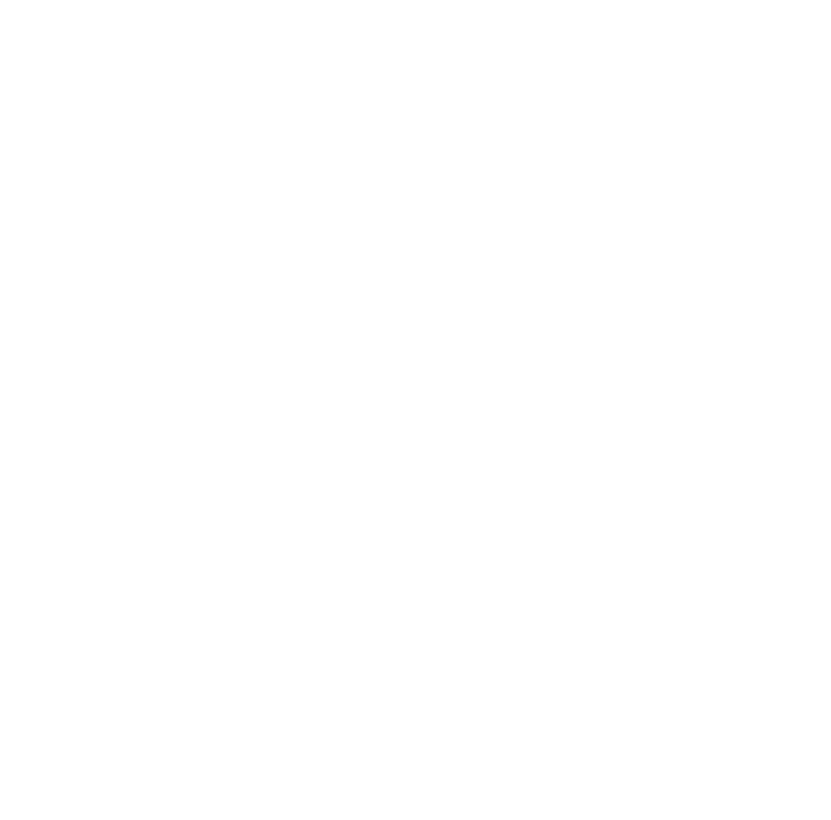
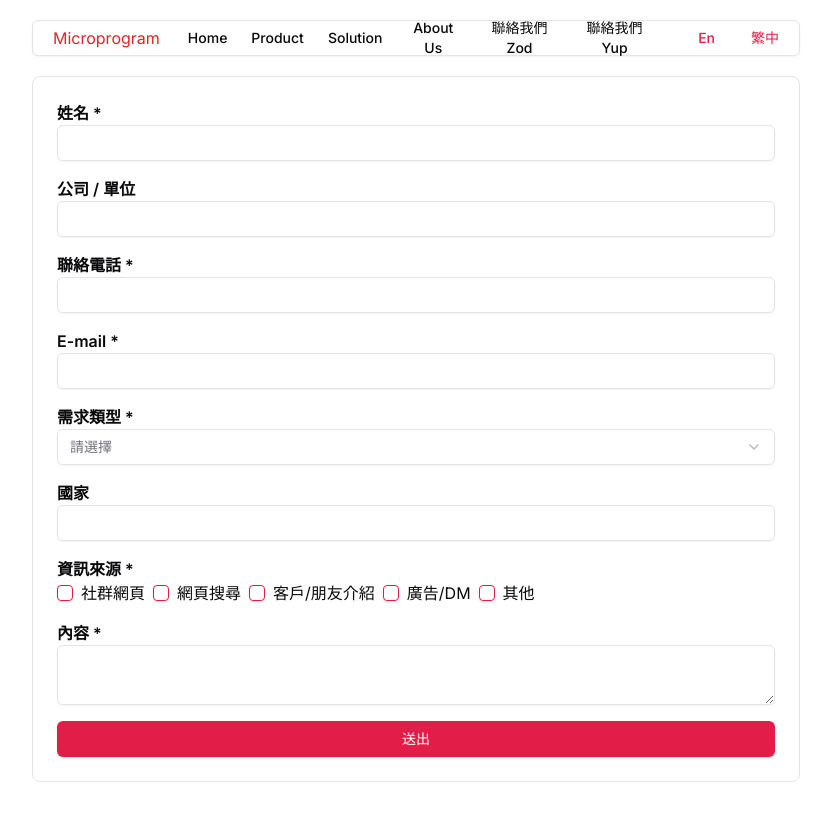
Before and after one commit to CaiXinRu/mp_website, a Next.js app: page /en/contact-us-yup in a window 1280 px wide. Before the commit this address had no page. Shown: the top 820 px of the page, without its empty margins (224-1055 px from the left). Built offline with nearby package versions, Linux system fonts and the light colour scheme.

Commit message:
feat: create contact-us page with yup

```diff
--- a/package.json
+++ b/package.json
@@ -25,6 +25,7 @@
     "react-hook-form": "^7.54.2",
     "tailwind-merge": "^3.0.2",
     "tailwindcss-animate": "^1.0.7",
+    "yup": "^1.6.1",
     "zod": "^3.24.2"
   },
   "devDependencies": {
--- a/src/app/[locale]/components/Header.tsx
+++ b/src/app/[locale]/components/Header.tsx
@@ -70,6 +70,11 @@
             <Link href={'/contact-us-zod'}>聯絡我們Zod</Link>
           </MenubarTrigger>
         </MenubarMenu>
+        <MenubarMenu>
+          <MenubarTrigger>
+            <Link href={'/contact-us-yup'}>聯絡我們Yup</Link>
+          </MenubarTrigger>
+        </MenubarMenu>
       </div>
       <LocaleSwitcher />
     </Menubar>
--- /dev/null
+++ b/src/app/[locale]/contact-us-yup/page.tsx
@@ -0,0 +1,164 @@
+'use client'
+
+import { useForm } from 'react-hook-form'
+import * as yup from 'yup'
+import { yupResolver } from '@hookform/resolvers/yup'
+import { Button } from '@/components/ui/button'
+import { Input } from '@/components/ui/input'
+import { Textarea } from '@/components/ui/textarea'
+import {
+  Select,
+  SelectTrigger,
+  SelectValue,
+  SelectContent,
+  SelectItem,
+} from '@/components/ui/select'
+import { Checkbox } from '@/components/ui/checkbox'
+import { useTranslations } from 'next-intl'
+
+const formSchema = yup.object().shape({
+  name: yup.string().required('nameRequired'),
+  company: yup.string().nullable(),
+  phone: yup.string().min(10, 'phoneRequired').required('phoneRequired'),
+  email: yup.string().email('validEmail').required('validEmail'),
+  requestType: yup.string().required('selectRequestType'),
+  country: yup.string().nullable(),
+  sources: yup.array().of(yup.string()).min(1, 'selectSource'),
+  content: yup.string().required('contentRequired'),
+})
+
+export default function ContactUsYup() {
+  const t = useTranslations()
+  const {
+    register,
+    handleSubmit,
+    setValue,
+    watch,
+    trigger,
+    formState: { errors },
+  } = useForm({
+    resolver: yupResolver(formSchema),
+    defaultValues: {
+      requestType: '',
+      sources: [],
+    },
+  })
+
+  const onSubmit = (data: any) => {
+    console.log('表單資料：', data)
+  }
+
+  const selectedSources = watch('sources') || []
+
+  return (
+    <form
+      onSubmit={handleSubmit(onSubmit)}
+      className='mx-auto p-6 border rounded-lg space-y-4'
+    >
+      {/* 姓名 */}
+      <div>
+        <label className='block font-semibold'>姓名 *</label>
+        <Input {...register('name')} className='border p-2 w-full' />
+        <p className='text-red-600 text-sm'>
+          {errors.name?.message ? t(errors.name.message) : ''}
+        </p>
+      </div>
+
+      {/* 公司 / 單位 */}
+      <div>
+        <label className='block font-semibold'>公司 / 單位</label>
+        <Input {...register('company')} className='border p-2 w-full' />
+      </div>
+
+      {/* 聯絡電話 */}
+      <div>
+        <label className='block font-semibold'>聯絡電話 *</label>
+        <Input {...register('phone')} className='border p-2 w-full' />
+        <p className='text-red-600 text-sm'>
+          {errors.phone?.message ? t(errors.phone.message) : ''}
+        </p>
+      </div>
+
+      {/* Email */}
+      <div>
+        <label className='block font-semibold'>E-mail *</label>
+        <Input {...register('email')} className='border p-2 w-full' />
+        <p className='text-red-600 text-sm'>
+          {errors.email?.message ? t(errors.email?.message) : ''}
+        </p>
+      </div>
+
+      {/* 需求類型 */}
+      <div>
+        <label className='block font-semibold'>需求類型 *</label>
+        <Select
+          onValueChange={(value) => {
+            setValue('requestType', value)
+            trigger('requestType')
+          }}
+        >
+          <SelectTrigger className='w-full border'>
+            <SelectValue placeholder='請選擇' />
+          </SelectTrigger>
+          <SelectContent>
+            <SelectItem value='consultation'>公關洽詢</SelectItem>
+            <SelectItem value='product'>產品需求</SelectItem>
+            <SelectItem value='technical'>技術諮詢</SelectItem>
+            <SelectItem value='partnership'>產業合作</SelectItem>
+            <SelectItem value='other'>其他</SelectItem>
+          </SelectContent>
+        </Select>
+        <p className='text-red-600 text-sm'>
+          {errors.requestType?.message ? t(errors.requestType.message) : ''}
+        </p>
+      </div>
+
+      {/* 國家 */}
+      <div>
+        <label className='block font-semibold'>國家</label>
+        <Input {...register('country')} className='border p-2 w-full' />
+      </div>
+
+      {/* 資訊來源 */}
+      <div>
+        <label className='block font-semibold'>資訊來源 *</label>
+        <div className='flex flex-wrap gap-2'>
+          {['社群網頁', '網頁搜尋', '客戶/朋友介紹', '廣告/DM', '其他'].map(
+            (source) => (
+              <div key={source} className='flex items-center space-x-2'>
+                <Checkbox
+                  checked={selectedSources.includes(source)}
+                  onCheckedChange={(checked) => {
+                    const updatedSources = checked
+                      ? [...selectedSources, source]
+                      : selectedSources.filter((s) => s !== source)
+                    setValue('sources', updatedSources)
+                    trigger('sources')
+                  }}
+                />
+                <span>{source}</span>
+              </div>
+            )
+          )}
+        </div>
+        <p className='text-red-600 text-sm'>
+          {errors.sources?.message && t(errors.sources?.message)}
+        </p>
+      </div>
+
+      {/* 內容 */}
+      <div>
+        <label className='block font-semibold'>內容 *</label>
+        <Textarea {...register('content')} className='border p-2 w-full' />
+        <p className='text-red-600 text-sm'>
+          {errors.content?.message ? t(errors.content.message) : ''}
+        </p>
+      </div>
+
+      {/* 送出按鈕 */}
+      <Button type='submit' className='text-white w-full'>
+        送出
+      </Button>
+    </form>
+  )
+}
```
Also changed, not shown: 1 other file (tests, documents, lock files or other folders).
